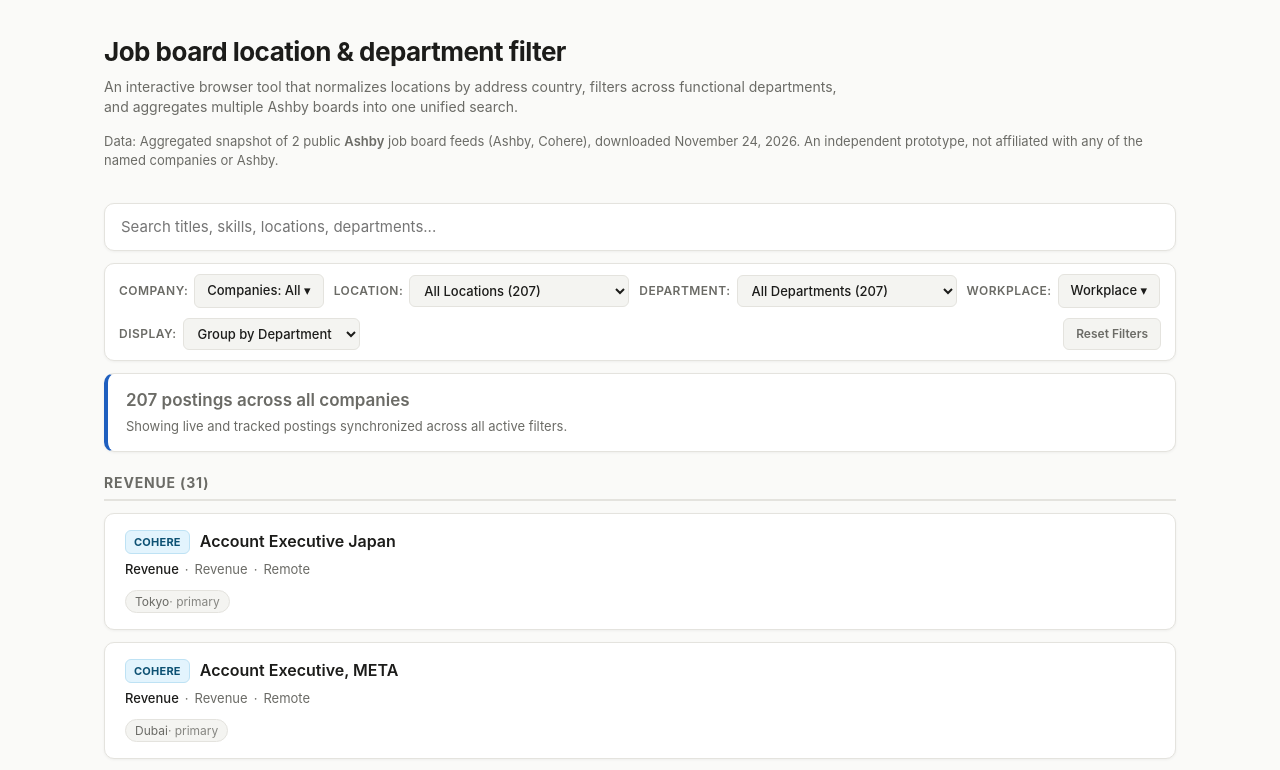
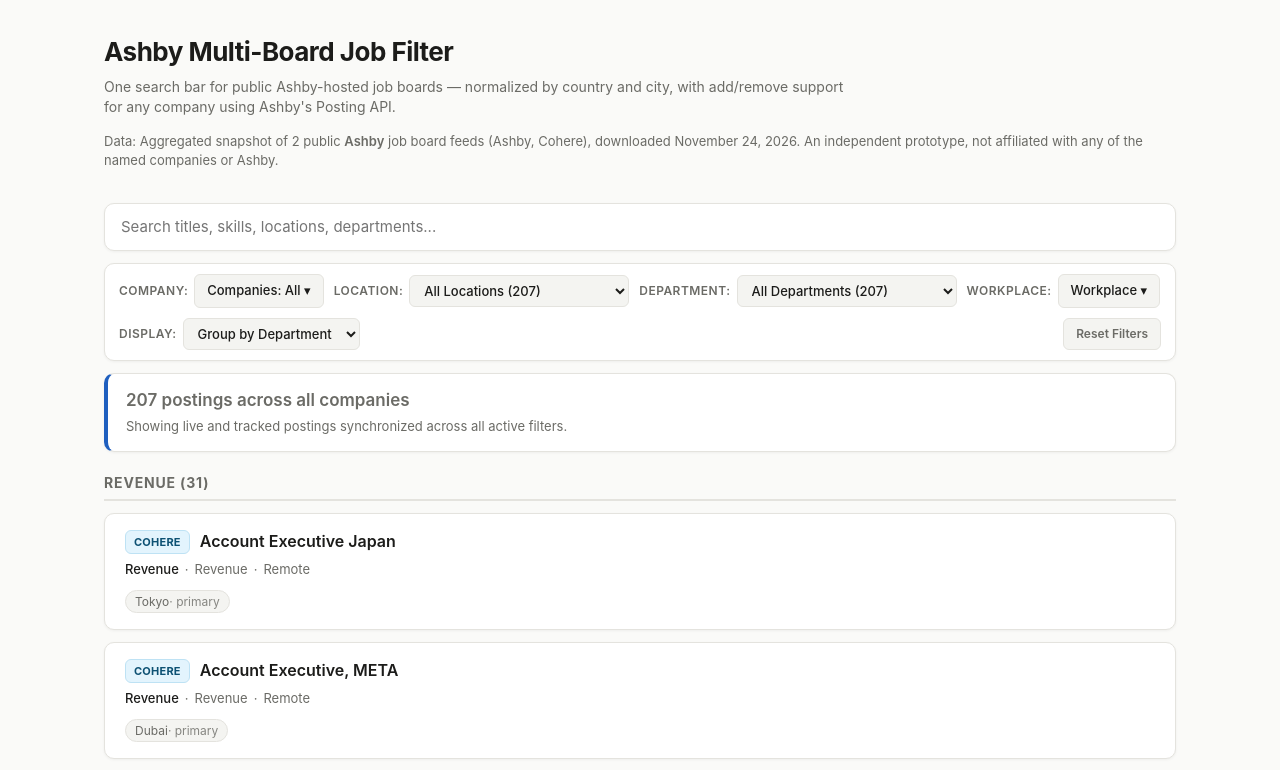
Before and after one commit to rctruta/ashby-location-filter, a website with bundled scripts: page docs/index.html in a window 1280 px wide. Shown: the top 770 px of the page. Built offline with nearby package versions, Linux system fonts and the light colour scheme.

Commit message:
docs(ui): update app title and subtitle to Ashby Multi-Board Job Filter

```diff
--- a/docs/index.html
+++ b/docs/index.html
@@ -3,15 +3,15 @@
 <head>
   <meta charset="utf-8">
   <meta name="viewport" content="width=device-width, initial-scale=1">
-  <title>Job Board Location & Department Filter</title>
+  <title>Ashby Multi-Board Job Filter</title>
   <link rel="stylesheet" href="css/styles.css">
 </head>
 <body>
   <header class="top">
     <div class="top-bar">
       <div>
-        <h1>Job board location & department filter</h1>
-        <p class="subtitle">An interactive browser tool that normalizes locations by address country, filters across functional departments, and aggregates multiple Ashby boards into one unified search.</p>
+        <h1>Ashby Multi-Board Job Filter</h1>
+        <p class="subtitle">One search bar for public Ashby-hosted job boards — normalized by country and city, with add/remove support for any company using Ashby's Posting API.</p>
       </div>
     </div>
     <p class="source-meta" id="source-slot"></p>
```
